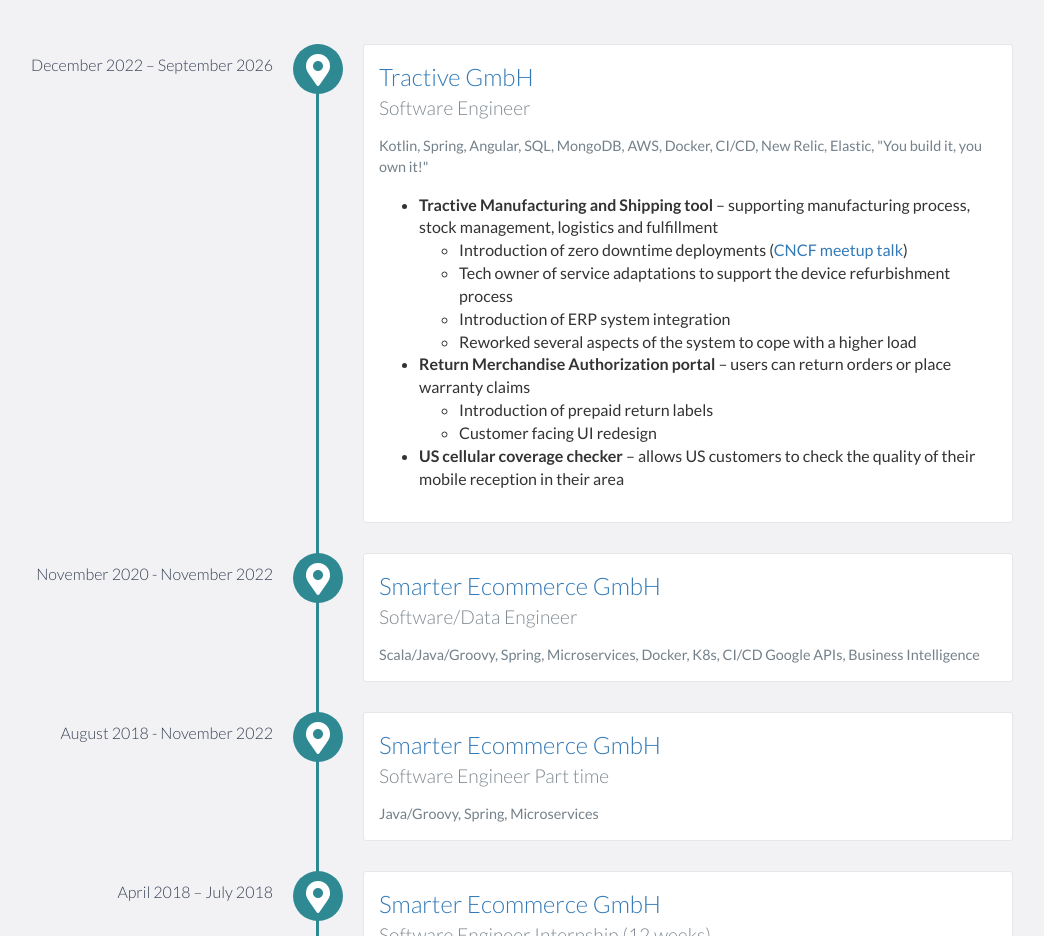
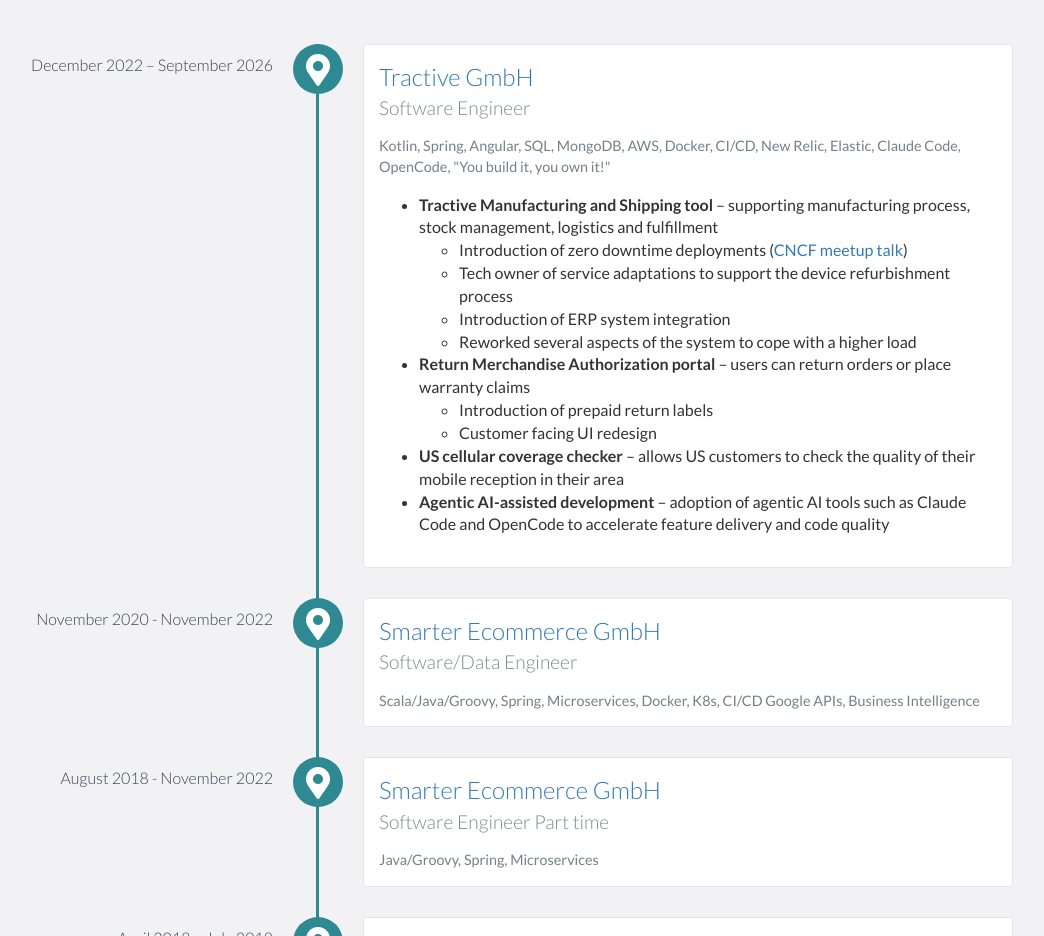
Before and after one commit to Geanik/geanik.github.io, a website: page index.html in a window 1280 px wide. Shown: the part 1360-2296 px from the top of the page, without its empty margins (127-1171 px from the left). Drawn offline with nearby package versions, Linux system fonts and the light colour scheme.

Commit message:
Highlight agentic AI tooling in Tractive experience entry

```diff
--- a/index.html
+++ b/index.html
@@ -117,7 +117,7 @@
                 <h3><a href="https://tractive.com/">Tractive GmbH</a></h3>
                 <h4>Software Engineer</h4>
                 <p>
-                    Kotlin, Spring, Angular, SQL, MongoDB, AWS, Docker, CI/CD, New Relic, Elastic, "You build it, you own it!"
+                    Kotlin, Spring, Angular, SQL, MongoDB, AWS, Docker, CI/CD, New Relic, Elastic, Claude Code, OpenCode, "You build it, you own it!"
                 </p>
 
                 <ul>
@@ -134,6 +134,7 @@
                         <li>Customer facing UI redesign</li>
                     </ul>
                     <li><b>US cellular coverage checker</b> – allows US customers to check the quality of their mobile reception in their area</li>
+                    <li><b>Agentic AI-assisted development</b> – adoption of agentic AI tools such as Claude Code and OpenCode to accelerate feature delivery and code quality</li>
                 </ul>
             </div>
 
```
